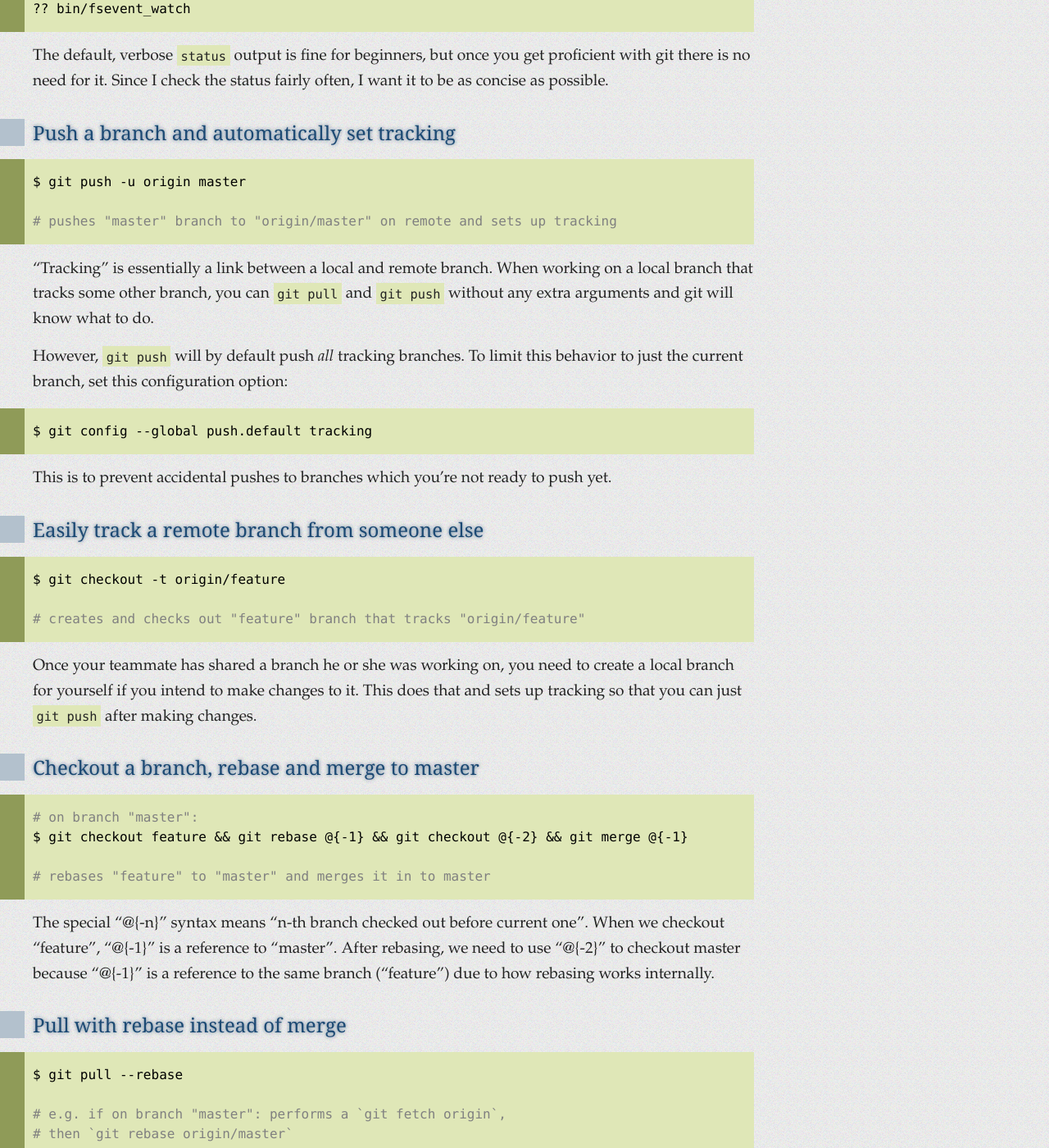
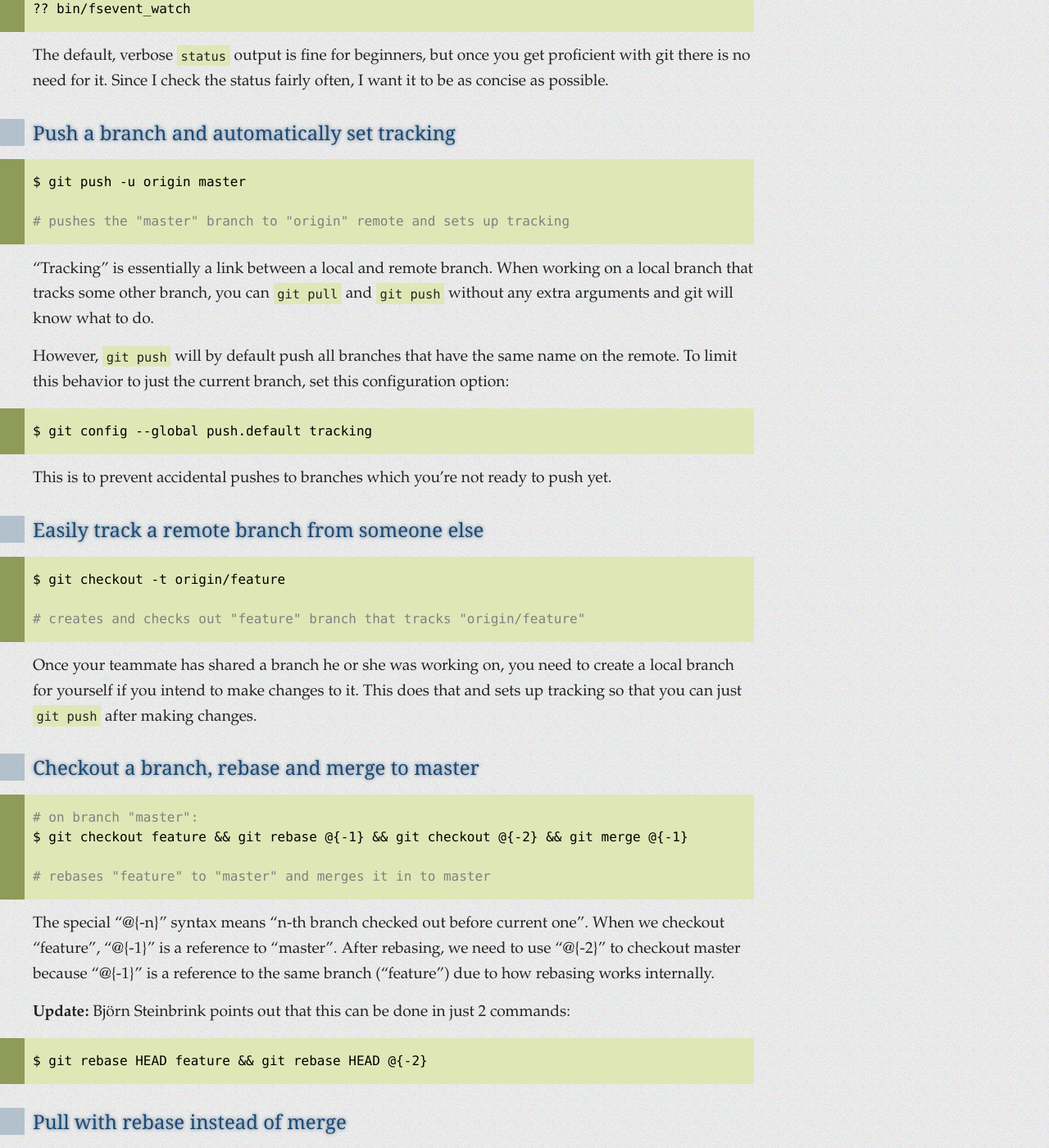
Before and after one commit to mislav/blog, a Jekyll site: the page built from _posts/2010-07-23-git-tips.md, in a window 1280 px wide and 1400 px high, scrolled down 1228 px. Shown: the whole window at 82% size. Built offline with Jekyll 4.4.1, drawn with Linux system fonts in a browser that asks for light colours; Markdown is read by kramdown in place of the engine named in the settings; some of the changed text lies outside the part shown.

Commit message:
git tips: wording corrections; shorter rebase command

```diff
--- a/_posts/2010-07-23-git-tips.md
+++ b/_posts/2010-07-23-git-tips.md
@@ -67,11 +67,11 @@ The default, verbose `status` output is fine for beginners, but once you get pro
 
     $ git push -u origin master
 
-    # pushes "master" branch to "origin/master" on remote and sets up tracking
+    # pushes the "master" branch to "origin" remote and sets up tracking
 
 "Tracking" is essentially a link between a local and remote branch. When working on a local branch that tracks some other branch, you can `git pull` and `git push` without any extra arguments and git will know what to do.
 
-However, `git push` will by default push *all* tracking branches. To limit this behavior to just the current branch, set this configuration option:
+However, `git push` will by default push all branches that have the same name on the remote. To limit this behavior to just the current branch, set this configuration option:
 
     $ git config --global push.default tracking
 
@@ -93,6 +93,10 @@ Once your teammate has shared a branch he or she was working on, you need to cre
     # rebases "feature" to "master" and merges it in to master
 
 The special "@{-n}" syntax means "n-th branch checked out before current one". When we checkout "feature", "@{-1}" is a reference to "master". After rebasing, we need to use "@{-2}" to checkout master because "@{-1}" is a reference to the same branch ("feature") due to how rebasing works internally.
+
+**Update:** Björn Steinbrink points out that this can be done in just 2 commands:
+
+    $ git rebase HEAD feature && git rebase HEAD @{-2}
 
 ## Pull with rebase instead of merge
 
```
Also changed, not shown: other parts of _posts/2010-07-23-git-tips.md (+1 -1 lines).
